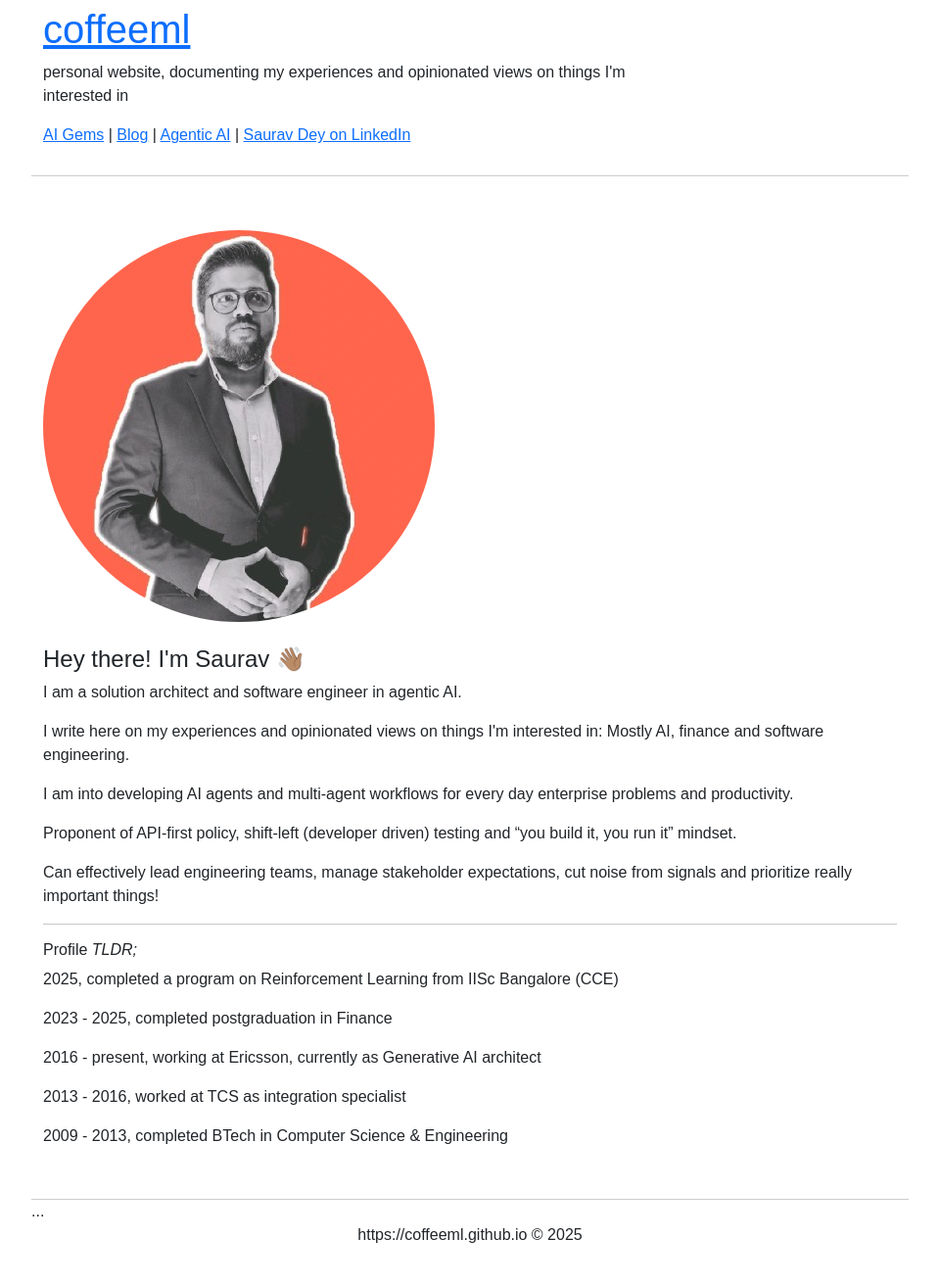
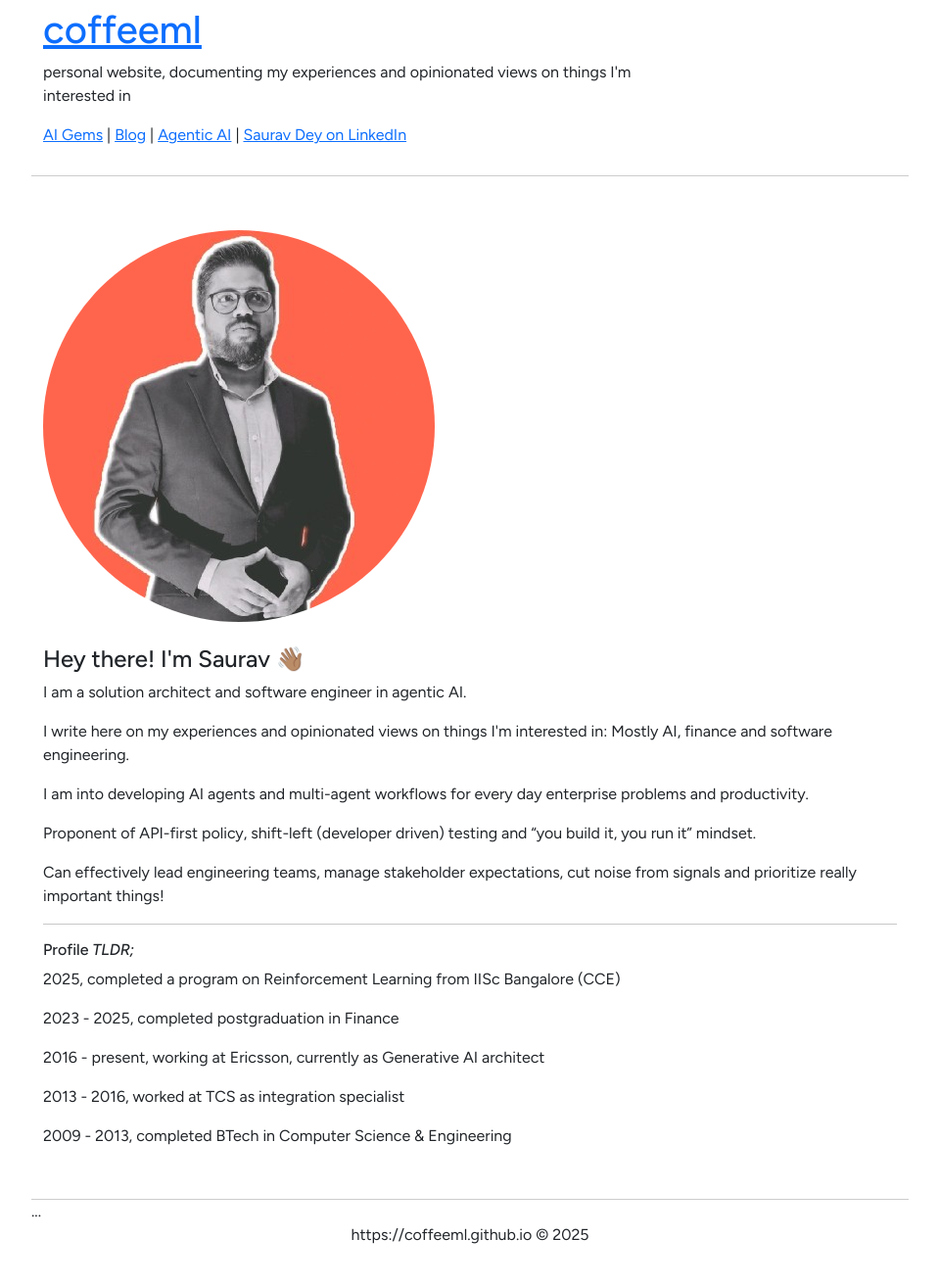
Before and after one commit to coffeeml/coffeeml.github.io, a Jekyll site: the page built from index.markdown, in a window 1280 px wide. Shown: the whole page at 98% size, without its empty margins (160-1119 px from the left). Built offline with Jekyll 4.4.1, drawn with Linux system fonts in a browser that asks for light colours; nearby versions of some CDN libraries.

Commit message:
Update main.css

```diff
--- a/css/main.css
+++ b/css/main.css
@@ -1,7 +1,7 @@
 body {
-  font-family: "SUSE Mono", sans-serif;
+  font-family: "Figtree", sans-serif;
   font-optical-sizing: auto;
-  font-weight: 500;
+  font-weight: 400;
   font-style: normal;
 }
 
```
